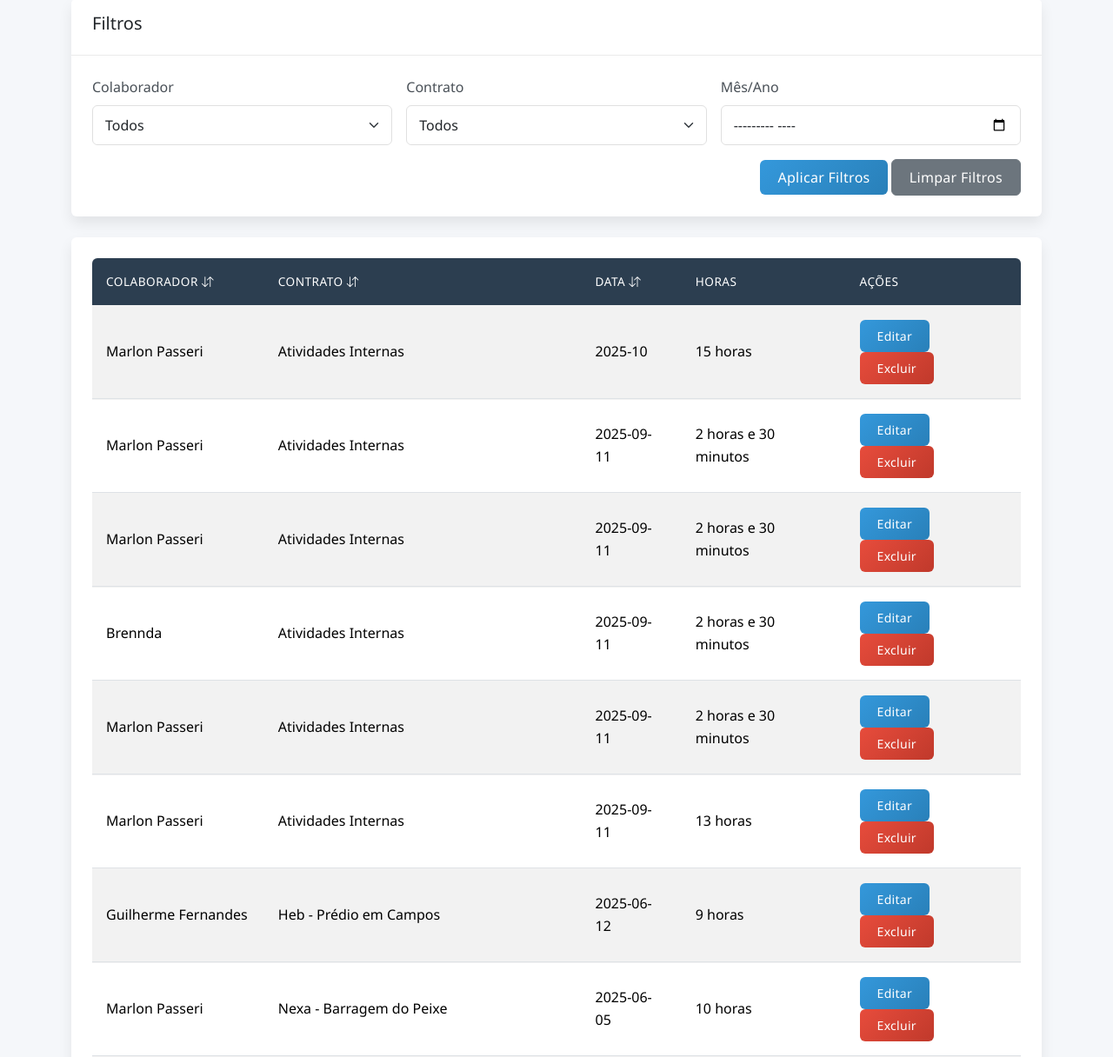
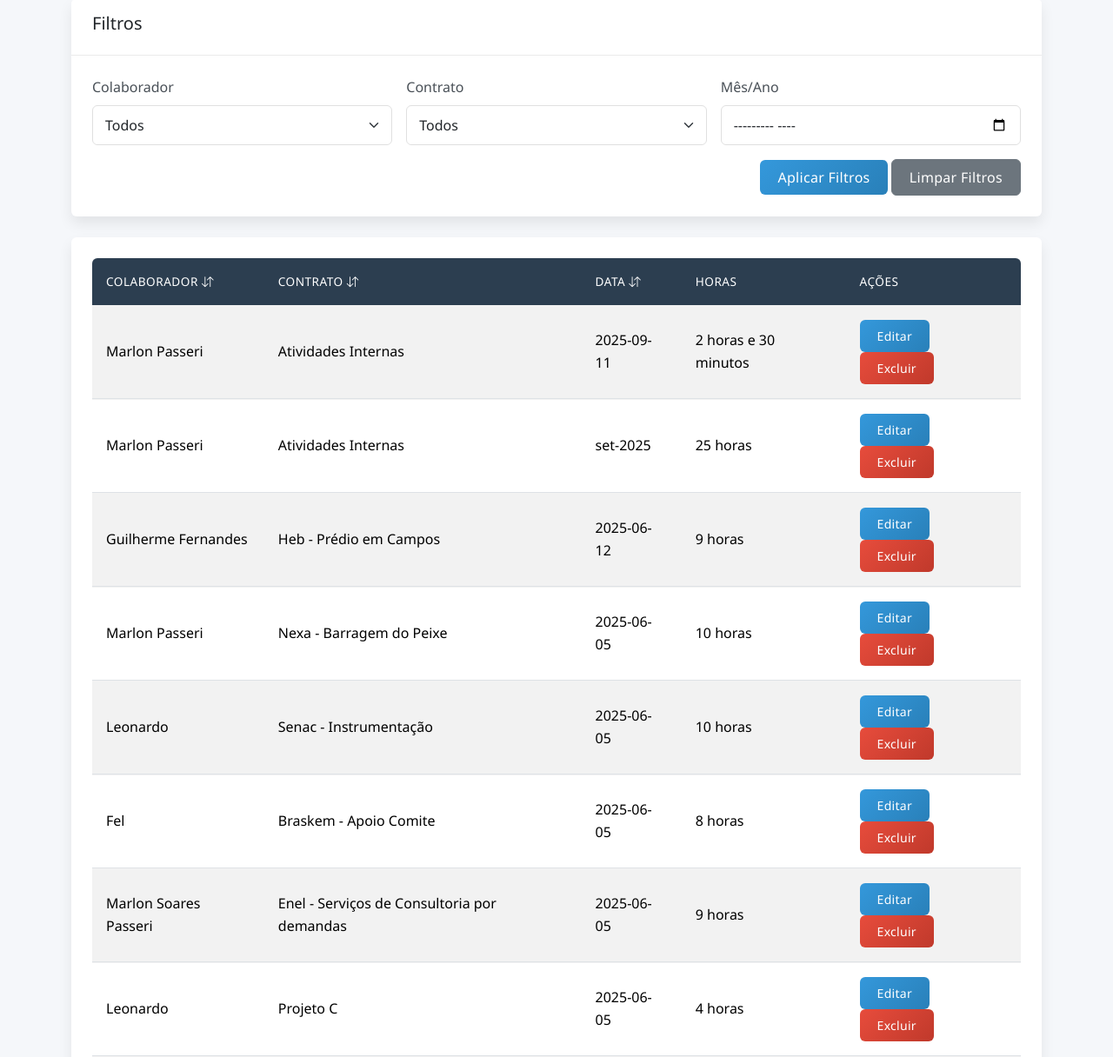
Before and after one commit to MarlonPasseri/App-Time-Sheet, a Flask app: page /registros/ in a window 1280 px wide. Shown: the part 195-1411 px from the top of the page at 87% size. Run offline with Flask 3, Linux system fonts and the light colour scheme; the visitor is signed in with stand-in values (Sample User, id 1).

Commit message:
changed hour and dates format on registros and registros card, added max 24h on daily registros

```diff
--- a/dados.json
+++ b/dados.json
@@ -565,30 +565,6 @@
       "mes_ano_referencia": "2025-06"
     },
     {
-      "id": 14,
-      "funcionario_id": 1,
-      "projeto_id": 9010,
-      "data": "2025-09-11",
-      "horas_trabalhadas": 2.5,
-      "mes_ano_referencia": "2025-09"
-    },
-    {
-      "id": 15,
-      "funcionario_id": 1,
-      "projeto_id": 9010,
-      "data": "2025-09-11",
-      "horas_trabalhadas": 2.5,
-      "mes_ano_referencia": "2025-09"
-    },
-    {
-      "id": 16,
-      "funcionario_id": 6,
-      "projeto_id": 9010,
-      "data": "2025-09-11",
-      "horas_trabalhadas": 2.5,
-      "mes_ano_referencia": "2025-09"
-    },
-    {
       "id": 17,
       "funcionario_id": 1,
       "projeto_id": 9010,
@@ -597,20 +573,12 @@
       "mes_ano_referencia": "2025-09"
     },
     {
-      "id": 18,
+      "id": 21,
       "funcionario_id": 1,
       "projeto_id": 9010,
-      "data": "2025-09-11",
-      "horas_trabalhadas": 13.0,
+      "data": "2025-09",
+      "horas_trabalhadas": 25.0,
       "mes_ano_referencia": "2025-09"
-    },
-    {
-      "id": 19,
-      "funcionario_id": 1,
-      "projeto_id": 9010,
-      "data": "2025-10",
-      "horas_trabalhadas": 15.0,
-      "mes_ano_referencia": "2025-10"
     }
   ],
   "usuarios": [
--- a/src/main.py
+++ b/src/main.py
@@ -9,6 +9,7 @@ from src.routes.registros import registros_bp
 from src.routes.auth import auth_bp
 from src.utils.auth_utils import login_required
 import secrets
+from datetime import datetime
 
 app = Flask(__name__)
 app.secret_key = secrets.token_hex(16)  # Chave secreta para sessões
@@ -24,6 +25,30 @@ def formatar_horas(horas_float: float) -> str:
         return f"{horas} hora{'s' if horas != 1 else ''}"
     else:
         return f"{horas} hora{'s' if horas != 1 else ''} e {minutos} minutos"
+
+MESES_ABREV = {
+    1: "jan", 2: "fev", 3: "mar", 4: "abr",
+    5: "mai", 6: "jun", 7: "jul", 8: "ago",
+    9: "set", 10: "out", 11: "nov", 12: "dez"
+}
+
+# Formatação da Data
+@app.template_filter('formatar_data')
+
+def formatar_mes(valor: str):
+    """Recebe 'YYYY-MM' ou 'YYYY-MM-DD' e retorna 'mmm-YYYY'"""
+    try:
+        # Tenta converter como mês/ano
+        if len(valor) == 7:
+            data = datetime.strptime(valor, '%Y-%m')
+            mes_abrev = MESES_ABREV[data.month]
+            return f"{mes_abrev}-{data.year}"
+        else:
+            # Se tiver dia, usa %Y-%m-%d
+            data = datetime.strptime(valor, '%Y-%m-%d').strftime('%Y-%m-%d')
+            return data
+    except (ValueError, TypeError):
+        return valor
 
 # Registrar blueprints
 app.register_blueprint(colaboradores_bp, url_prefix='/colaboradores')
--- a/src/templates/registros/listar.html
+++ b/src/templates/registros/listar.html
@@ -100,8 +100,7 @@
                                 <tr>
                                     <td>{{ registro.funcionario }}</td>
                                     <td>{{ registro.projeto }}</td>
-                                    <td>{{ registro.data }}</td>
-                                    <!-- <td>{{ registro.horas_trabalhadas }}</td> -->
+                                    <td>{{ registro.data | formatar_data }}</td>
                                     <td>{{ registro.horas_trabalhadas|formatar_horas }}</td>
                                     <td>
                                         <a href="{{ url_for('registros.editar', id=registro.id) }}" class="btn btn-sm btn-primary">
@@ -111,7 +110,7 @@
                                             <!-- <button type="submit" class="btn btn-sm btn-danger btn-delete">
                                                 Excluir
                                             </button> -->
-                                            <button r-id="{{ registro.id }}" r-func="{{ registro.funcionario }}" r-proj="{{ registro.projeto }}" r-data="{{ registro.data }}" r-horas="{{ registro.horas_trabalhadas }}" class="btn btn-sm btn-danger" data-bs-toggle="modal" data-bs-target="#modalConfirmarExcluir">
+                                            <button r-id="{{ registro.id }}" r-func="{{ registro.funcionario }}" r-proj="{{ registro.projeto }}" r-data="{{ registro.data }}" r-horas="{{ registro.horas_trabalhadas|formatar_horas }}" class="btn btn-sm btn-danger" data-bs-toggle="modal" data-bs-target="#modalConfirmarExcluir">
                                                 Excluir
                                             </button>
                                         <!-- </form> -->
@@ -122,7 +121,7 @@
                         <tfoot>
                             <tr class="table-info">
                                 <td colspan="3"><strong>Total de Horas:</strong></td>
-                                <td><strong>{{ total_horas }}</strong></td>
+                                <td><strong>{{ total_horas|formatar_horas }}</strong></td>
                                 <td></td>
                             </tr>
                         </tfoot>
@@ -156,14 +155,14 @@
                                     <td>{{ registro.colaborador }}</td>
                                     <td>{{ registro.contrato }}</td>
                                     <td>{{ registro.mes_ano }}</td>
-                                    <td>{{ registro.total_horas }}</td>
+                                    <td>{{ registro.total_horas|formatar_horas }}</td>
                                 </tr>
                             {% endfor %}
                         </tbody>
                         <tfoot>
                             <tr class="table-info">
                                 <td colspan="3"><strong>Total Geral:</strong></td>
-                                <td><strong>{{ total_horas_agregado }}</strong></td>
+                                <td><strong>{{ total_horas_agregado|formatar_horas }}</strong></td>
                             </tr>
                         </tfoot>
                     </table>
@@ -232,7 +231,7 @@
                 </div>
                 <div class="modal-footer">
                     <form id="delete-form" method="POST" class="d-inline">
-                        <button type="button" class="btn btn-primary">Sim</button>
+                        <button type="submit" class="btn btn-primary">Sim</button>
                     </form>
                     <button type="button" class="btn btn-secondary" data-bs-dismiss="modal">Não</button>
                 </div>
@@ -265,7 +264,7 @@
             horasSpan.textContent = horas;
 
             // atualiza o action do form
-            formExcluir.action = "{{ url_for('registros.remover', id=0) }}".replace('0', id);
+            formExcluir.action = "{{ url_for('registros.remover', id=0) }}".replace("0", id);
         });
     </script>
 {% endblock %}
```
Also changed, not shown: src/templates/registros/adicionar.html (+12 -1 lines), src/templates/registros/editar.html (+12 -1 lines).
